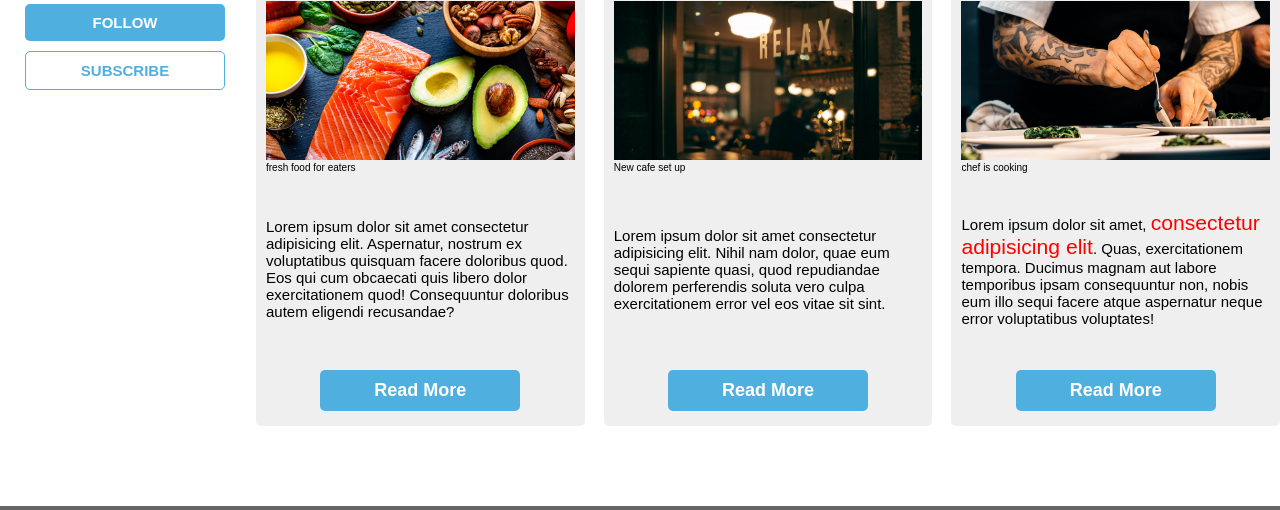
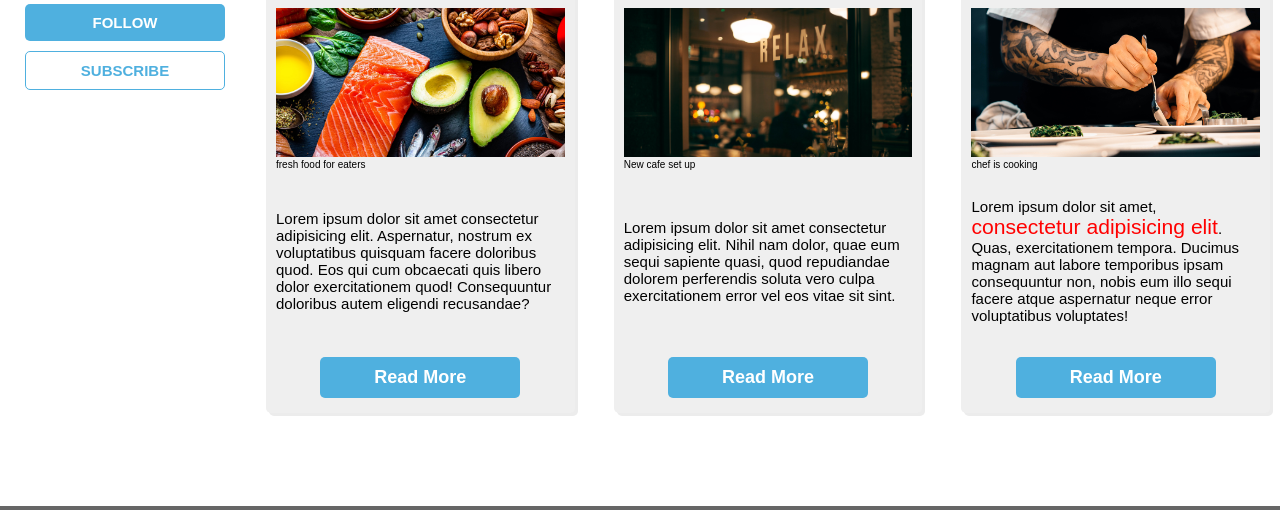
Before and after one commit to scottyuanau/personalBlog, a plain HTML site: page index.html in a window 1280 px wide. Shown: the part 194-704 px from the top of the page. Drawn offline with Linux system fonts and the light colour scheme.

Commit message:
final touches on grids

```diff
--- a/css/styles.css
+++ b/css/styles.css
@@ -96,19 +96,19 @@ h2 {
     }
 }
 
-@media (min-width:400px) and (max-width:600px) {
+@media (min-width:420px) and (max-width:600px) {
     .blogmain {
         grid-template-columns:repeat(2,1fr);
     }
 }
 
-@media (min-width:600px) and (max-width:800px) {
+@media (min-width:600px) and (max-width:9300px) {
     .blogmain {
         grid-template-columns:repeat(2,1fr);
     }
 }
 
-@media (min-width:800px) and (max-width:1300px) {
+@media (min-width:930px) and (max-width:1300px) {
     .blogmain {
         grid-template-columns:repeat(3,1fr);
     }
@@ -121,8 +121,10 @@ h2 {
     background-color:#efefef;
     border-radius: 5px;
     padding:10px;
+    margin:10px;
     justify-content: center;
     align-items: center;
+    box-shadow: 3px 3px #ececec;
 }
 
 .row {
```
